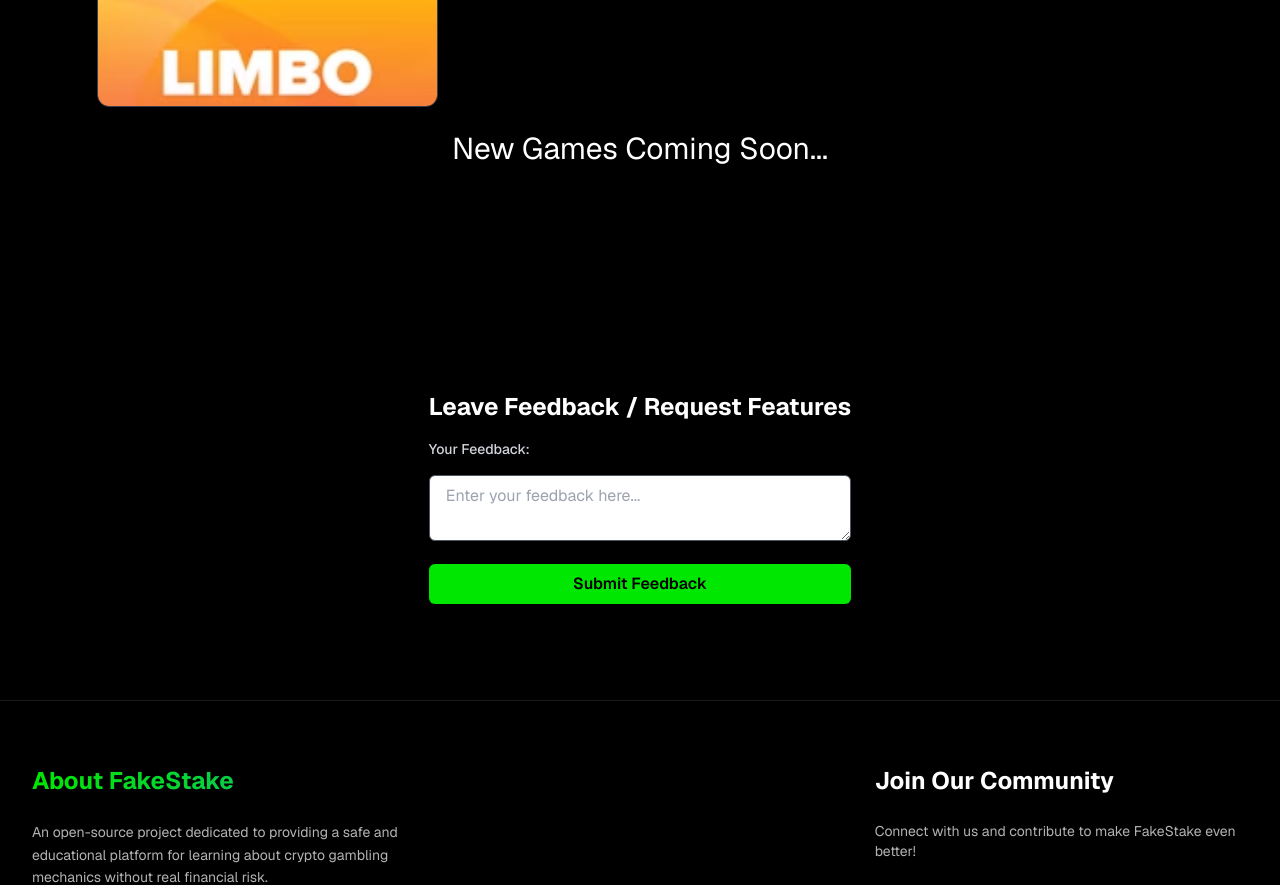
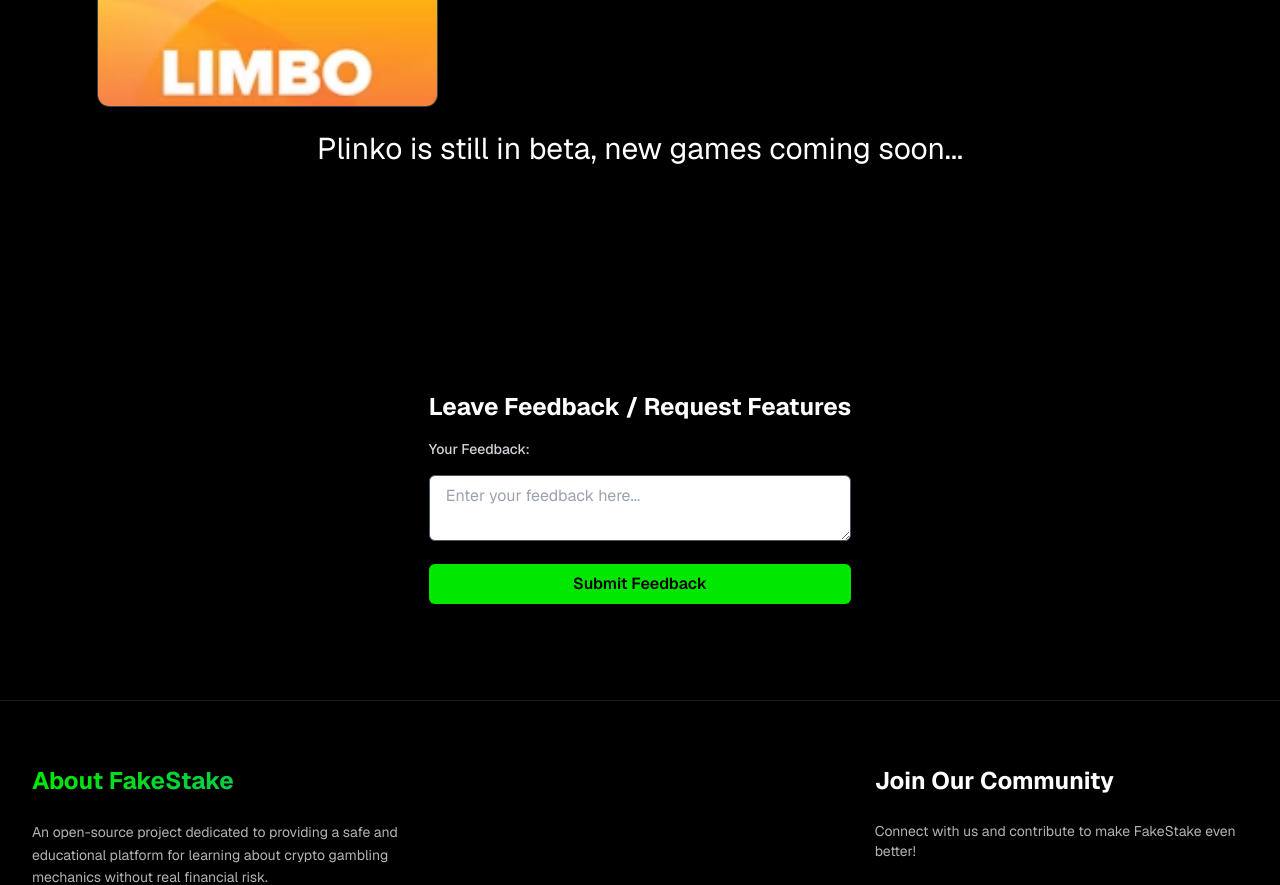
Before and after one commit to Akshaygore1/FakeStake, a Next.js app: page / in a window 1280 px wide. Shown: the part 880-1765 px from the top of the page. Built offline with nearby package versions, Linux system fonts and the light colour scheme.

Commit message:
fix(home): update upcoming game text to include Plinko beta status

```diff
--- a/app/page.tsx
+++ b/app/page.tsx
@@ -109,7 +109,9 @@ export default function Home() {
           ))}
         </div>
       </section>
-      <div className="text-white text-3xl">New Games Coming Soon...</div>
+      <div className="text-white text-3xl">
+        Plinko is still in beta, new games coming soon...
+      </div>
       <div className="max-w-md mx-auto pt-56 rounded-lg shadow-xl">
         <h2 className="text-2xl font-bold text-white mb-4">
           Leave Feedback / Request Features
```
